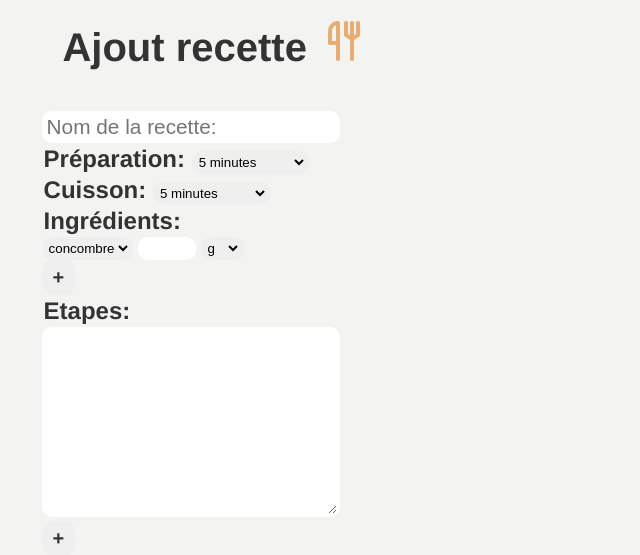
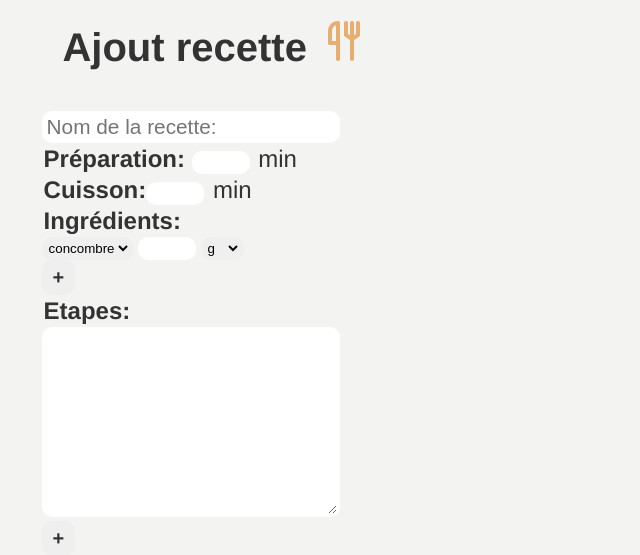
Before and after one commit to Solemadd/racook, a PHP site: page /manage.html in a window 1280 px wide. Shown: the top 555 px of the page, without its empty margins (0-640 px from the left). Run offline with PHP 8.4, Linux system fonts and the light colour scheme.

Commit message:
maj du manage.html

```diff
--- a/manage.html
+++ b/manage.html
@@ -14,35 +14,8 @@
     <form class="recette" action="">
         <input type="text" class="namerecipe" placeholder="Nom de la recette:">
         <h5>Préparation:
-        <select name="prep" id="">
-            <option value="1">5 minutes</option>
-            <option value="2">10 minutes</option>
-            <option value="3">15 minutes</option>
-            <option value="4">15 - 30 minutes</option>
-            <option value="5">30 - 45 minutes</option>
-            <option value="6">45 - 60 minutes</option>
-            <option value="7">1 heure</option>
-            <option value="8">1 heure 30</option>
-            <option value="9">2 heures</option>
-            <option value="10">2 - 4 heures</option>
-            <option value="11">4 - 6 heures</option>
-            <option value="12">+ 6 heures</option>
-        </select></h5>
-        <h5>Cuisson:
-        <select name="prep" id="">
-            <option value="1">5 minutes</option>
-            <option value="2">10 minutes</option>
-            <option value="3">15 minutes</option>
-            <option value="4">15 - 30 minutes</option>
-            <option value="5">30 - 45 minutes</option>
-            <option value="6">45 - 60 minutes</option>
-            <option value="7">1 heure</option>
-            <option value="8">1 heure 30</option>
-            <option value="9">2 heures</option>
-            <option value="10">2 - 4 heures</option>
-            <option value="11">4 - 6 heures</option>
-            <option value="12">+ 6 heures</option>
-        </select></h5>
+        <input type="number" name="quantite" id="" min="1" max="999"> <p>min</p>
+        </h5><h5>Cuisson:<input type="number" name="quantite" id="" min="1" max="999"> <p>min</p></h5>
         <h5>Ingrédients:</h5>
 
         <select name="ingredient" id="">
--- a/style.css
+++ b/style.css
@@ -222,6 +222,9 @@ border-radius: 10px;}
     border-radius: 10px;}
 .namerecipe {font-size: 1.3rem;width: 18rem;}
 .newrecipe > form > input[type=number]{width: 3rem;}
+.newrecipe > form > h5 > input[type=number]{width: 3rem; border: transparent 3px solid;
+    border-radius: 10px;display: inline;}
+    .newrecipe > form > h5 > p {display: inline; font-weight: normal;}
 
 .newrecipe > form > textarea {
     font-size: 1rem;width: 18rem;
```
